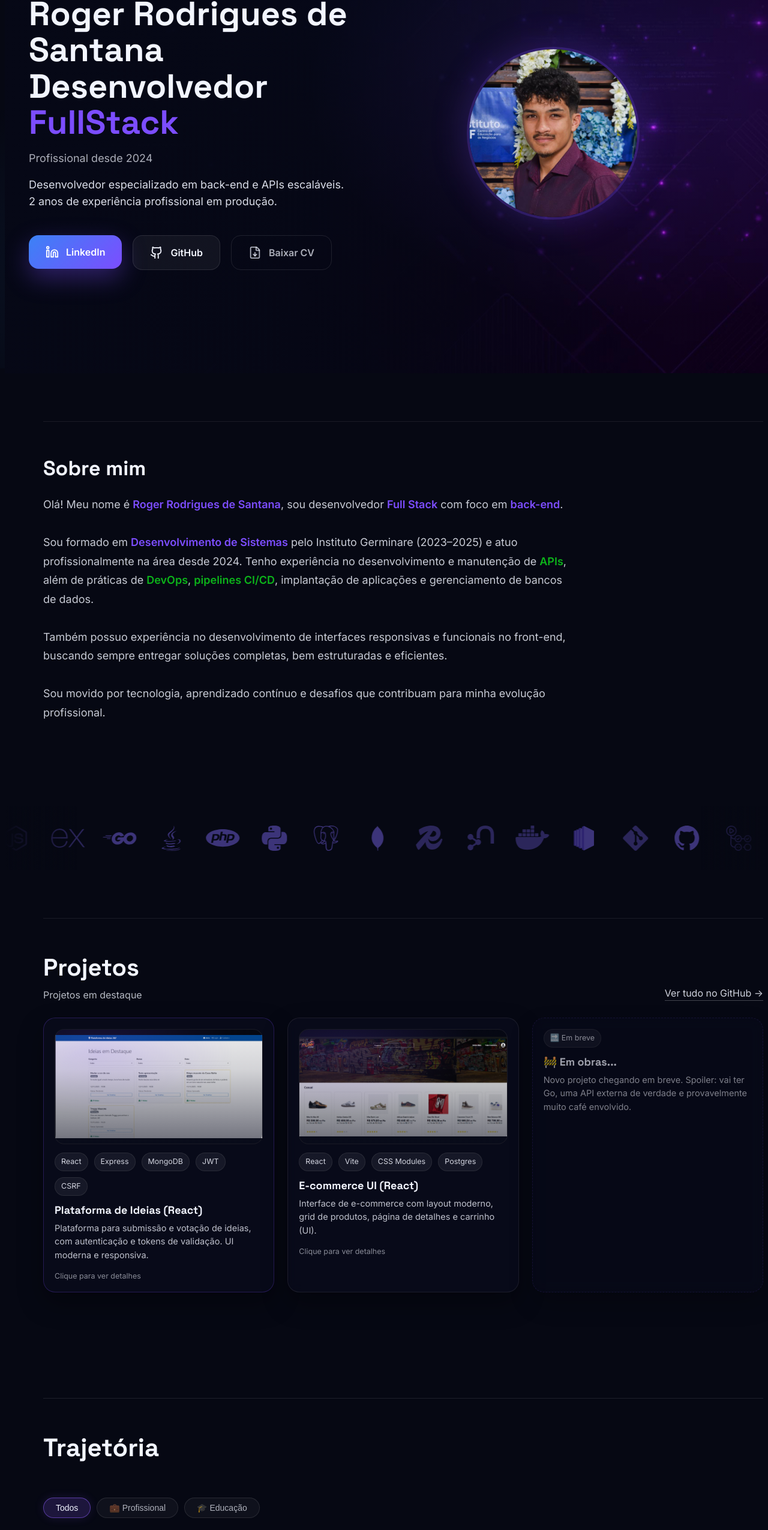
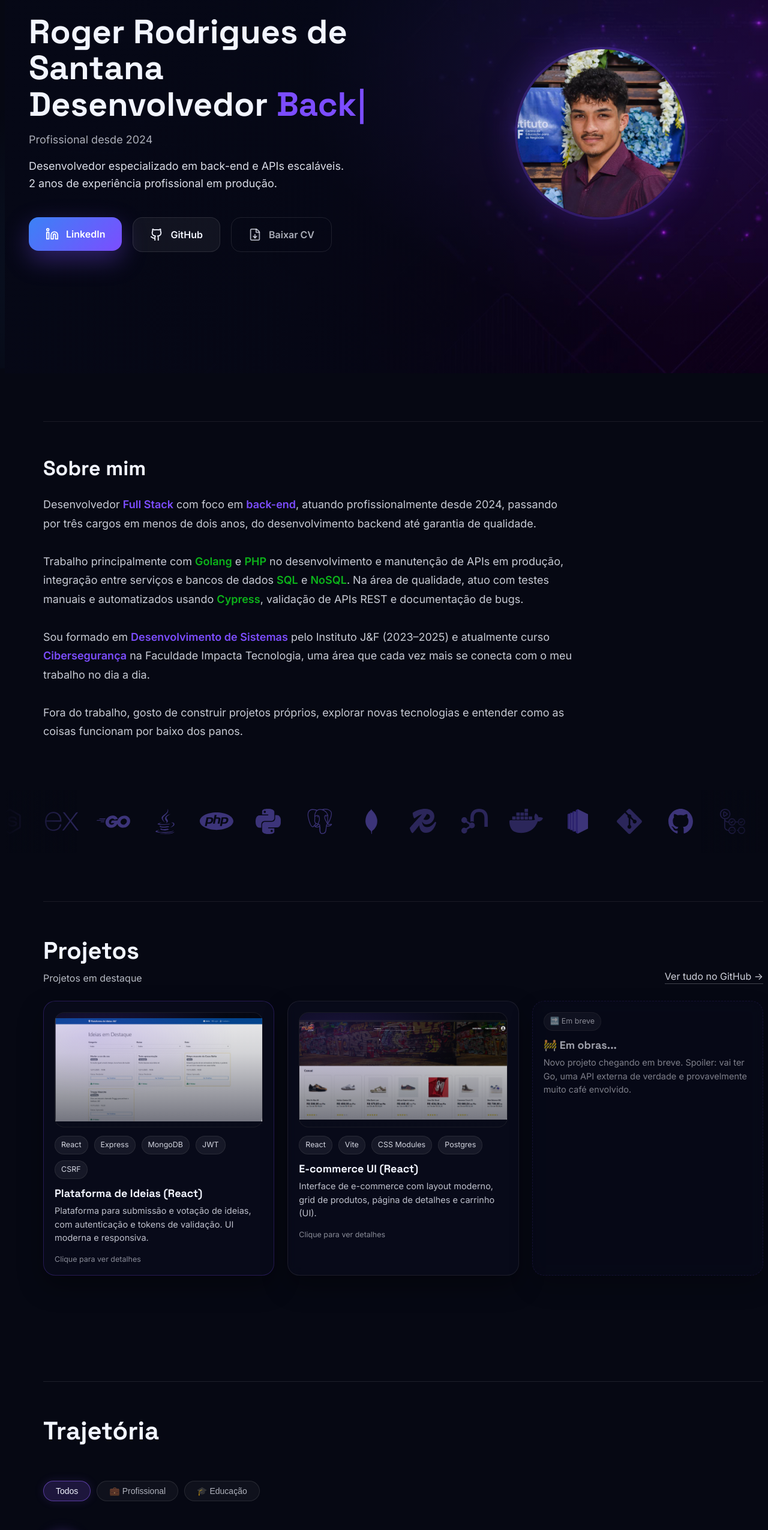
Before and after one commit to Roger13san/portfolio, a React (Vite) app in the folder Portfolio_project/: page / in a window 1280 px wide. Shown: the part 186-2736 px from the top of the page at 60% size. Built offline with nearby package versions, Linux system fonts and the light colour scheme.

Commit message:
subindo algumas mudanças no layout do Hero, principalmente para dar mais destaque à minha foto. Também fiz algumas pequenas alterações no texto da seção Sobre Mim para torná-lo mais fluido e natural.

```diff
--- a/Portfolio_project/src/secoes/Hero/Hero.jsx
+++ b/Portfolio_project/src/secoes/Hero/Hero.jsx
@@ -1,9 +1,56 @@
 import { Linkedin, Github, FileDown } from "lucide-react";
+import { useEffect, useState } from "react";
 import styles from "./Hero.module.css";
 import heroBg from "../../assets/hero-bg.jpg";
 import rogerAvatar from "../../assets/bonito.jpg";
 
+const ROLES = ["FullStack", "Backend Dev", "QA Engineer", "Go Developer"];
+
+const TYPING_SPEED = 80;
+const DELETING_SPEED = 50;
+const PAUSE_AFTER_TYPE = 1800;
+const PAUSE_AFTER_DELETE = 400;
+
+function useTypingEffect(words) {
+  const [displayed, setDisplayed] = useState("");
+  const [wordIndex, setWordIndex] = useState(0);
+  const [isDeleting, setIsDeleting] = useState(false);
+
+  useEffect(() => {
+    const current = words[wordIndex];
+
+    let timeout;
+
+    if (!isDeleting && displayed === current) {
+      // palavra completa — pausa antes de apagar
+      timeout = setTimeout(() => setIsDeleting(true), PAUSE_AFTER_TYPE);
+    } else if (isDeleting && displayed === "") {
+      // apagou tudo — passa pra próxima palavra
+      timeout = setTimeout(() => {
+        setIsDeleting(false);
+        setWordIndex((i) => (i + 1) % words.length);
+      }, PAUSE_AFTER_DELETE);
+    } else if (isDeleting) {
+      timeout = setTimeout(
+        () => setDisplayed((d) => d.slice(0, -1)),
+        DELETING_SPEED
+      );
+    } else {
+      timeout = setTimeout(
+        () => setDisplayed((d) => current.slice(0, d.length + 1)),
+        TYPING_SPEED
+      );
+    }
+
+    return () => clearTimeout(timeout);
+  }, [displayed, isDeleting, wordIndex, words]);
+
+  return displayed;
+}
+
 export default function Hero() {
+  const typedRole = useTypingEffect(ROLES);
+
   return (
     <section
       id="inicio"
@@ -20,7 +67,10 @@ export default function Hero() {
               Roger Rodrigues de Santana
               <br />
               Desenvolvedor{" "}
-              <span className={styles.highlight}>FullStack</span>
+              <span className={styles.highlight}>
+                {typedRole}
+                <span className={styles.cursor}>|</span>
+              </span>
             </h1>
 
             <p className={styles.sub}>
--- a/Portfolio_project/src/secoes/Hero/Hero.module.css
+++ b/Portfolio_project/src/secoes/Hero/Hero.module.css
@@ -64,6 +64,20 @@
 
 .highlight {
   color: #7c4dff;
+  white-space: nowrap;
+}
+
+.cursor {
+  display: inline-block;
+  margin-left: 2px;
+  color: #7c4dff;
+  font-weight: 300;
+  animation: blink 1s step-end infinite;
+}
+
+@keyframes blink {
+  0%, 100% { opacity: 1; }
+  50%       { opacity: 0; }
 }
 
 .sub {
@@ -141,6 +155,7 @@
   overflow: hidden;
   border: 4px solid rgba(124, 77, 255, 0.3);
   box-shadow: 0 0 60px rgba(124, 77, 255, 0.25);
+  margin-left: 80px;
 }
 
 .avatar img {
--- a/Portfolio_project/src/secoes/Sobre_mim/SobreMim.jsx
+++ b/Portfolio_project/src/secoes/Sobre_mim/SobreMim.jsx
@@ -33,31 +33,32 @@ export default function SobreMim() {
         <h3 className={styles.heading}>Sobre mim</h3>
 
         <p className={styles.text}>
-      Olá! Meu nome é{" "}
-      <span className={styles.highlight}>Roger Rodrigues de Santana</span>, sou
-      desenvolvedor{" "}
+          Desenvolvedor{" "}
           <span className={styles.highlight}>Full Stack</span> com foco em{" "}
-      <span className={styles.highlight}>back-end</span>.
+          <span className={styles.highlight}>back-end</span>, atuando
+          profissionalmente desde 2024, passando por três cargos em menos de
+          dois anos, do desenvolvimento backend até garantia de qualidade.
+          <br /><br />
+          Trabalho principalmente com{" "}
+          <span className={styles.bold}>Golang</span> e{" "}
+          <span className={styles.bold}>PHP</span> no desenvolvimento e manutenção
+          de APIs em produção, integração entre serviços e bancos de dados{" "}
+          <span className={styles.bold}>SQL</span> e{" "}
+          <span className={styles.bold}>NoSQL</span>. Na área de qualidade, atuo
+          com testes manuais e automatizados usando{" "}
+          <span className={styles.bold}>Cypress</span>, validação de APIs REST e
+          documentação de bugs.
           <br /><br />
           Sou formado em{" "}
           <span className={styles.highlight}>Desenvolvimento de Sistemas</span> pelo
-      Instituto Germinare (2023–2025) e atuo profissionalmente na área desde 2024.
-      Tenho experiência no desenvolvimento e manutenção de{" "}
-      <span className={styles.bold}>APIs</span>, além de práticas de{" "}
-      <span className={styles.bold}>DevOps</span>,{" "}
-      <span className={styles.bold}>pipelines CI/CD</span>, implantação de
-      aplicações e gerenciamento de bancos de dados.
+          Instituto J&F (2023–2025) e atualmente curso{" "}
+          <span className={styles.highlight}>Cibersegurança</span> na Faculdade
+          Impacta Tecnologia, uma área que cada vez mais se conecta com o meu
+          trabalho no dia a dia.
           <br /><br />
-      Também possuo experiência no desenvolvimento de interfaces responsivas e
-      funcionais no front-end, buscando sempre entregar soluções completas, bem
-      estruturadas e eficientes.
-      <br /><br />
-      Sou movido por tecnologia, aprendizado contínuo e desafios que contribuam
-      para minha evolução profissional.
+          Fora do trabalho, gosto de construir projetos próprios, explorar novas
+          tecnologias e entender como as coisas funcionam por baixo dos panos.
         </p>
-
-
-<br /><br /><br />
 
       </div>
     </section>
--- a/Portfolio_project/src/secoes/Timeline/Timeline.jsx
+++ b/Portfolio_project/src/secoes/Timeline/Timeline.jsx
@@ -5,28 +5,46 @@ import { Briefcase, GraduationCap } from "lucide-react";
 const items = [
   {
     category: "Experiência Profissional",
-    period: "2024 – Atual",
-    title: "Backend & QA",
+    period: "2026 – Atual",
+    title: "IT Analyst — PicPay",
     description:
-      "Atuação como Backend e QA, trabalhando com desenvolvimento e manutenção de APIs em produção, correção de bugs, melhorias de performance e validações. Experiência com testes manuais e automatizados, análise de falhas e garantia de qualidade em ambientes reais. Contato com banco de dados, versionamento e fluxo de deploy.",
+      "Execução de testes manuais e automatizados para validação de sistemas. Automação de testes com Cypress, testes de APIs REST e integração entre serviços. Identificação e documentação de bugs, colaborando com times de desenvolvimento para melhoria contínua da qualidade do software.",
+    dot: <Briefcase className={styles.icon} />,
+    type: "profissional",
+  },
+  {
+    category: "Experiência Profissional",
+    period: "2025 – 2026",
+    title: "Assistant IT — PicPay",
+    description:
+      "Desenvolvimento e manutenção de serviços backend com Golang e PHP. Implementação de novas funcionalidades em sistemas internos, integração com bancos de dados SQL e NoSQL e desenvolvimento de funcionalidades para sistema de mensageria.",
+    dot: <Briefcase className={styles.icon} />,
+    type: "profissional",
+  },
+  {
+    category: "Experiência Profissional",
+    period: "2024 – 2025",
+    title: "Junior Programmer — PicPay",
+    description:
+      "Desenvolvimento backend com Golang e PHP. Implementação de funcionalidades para sistemas internos e manutenção de aplicações existentes em ambiente de produção.",
     dot: <Briefcase className={styles.icon} />,
     type: "profissional",
   },
   {
     category: "Educação",
-    period: "2023 – 2025",
-    title: "Ensino Médio Técnico em Desenvolvimento de Sistemas",
+    period: "2026 – 2028",
+    title: "Cibersegurança — Faculdade Impacta Tecnologia",
     description:
-      "Instituto Germinare — Conclusão 2025. Formação com foco em lógica de programação, estrutura de dados, banco de dados, desenvolvimento web e fundamentos de engenharia de software.",
+      "Graduação em andamento com foco em segurança da informação, proteção contra ameaças cibernéticas, análise de vulnerabilidades e implementação de soluções de defesa. Conclusão prevista em 2028.",
     dot: <GraduationCap className={styles.icon} />,
     type: "educacao",
   },
   {
     category: "Educação",
-    period: "Janeiro/2026 – Julho/2028",
-    title: "Graduação em Defesa Cibernética / Cyber Security",
+    period: "2023 – 2025",
+    title: "Téc. Desenvolvimento de Sistemas — Instituto J&F",
     description:
-      "Impacta Tecnologia — Conclusão prevista em julho de 2028. Formação focada em segurança da informação, proteção contra ameaças cibernéticas, análise de vulnerabilidades e implementação de soluções de defesa.",
+      "Ensino Médio Técnico concluído com foco em lógica de programação, estrutura de dados, banco de dados, desenvolvimento web e fundamentos de engenharia de software.",
     dot: <GraduationCap className={styles.icon} />,
     type: "educacao",
   },
```
Also changed, not shown: 1 other file (tests, documents, lock files or other folders). Lines whose indentation alone changed are shown as unchanged.
